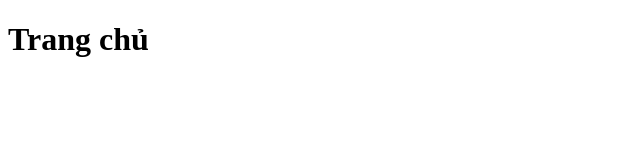
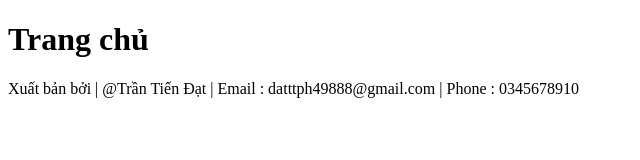
Before and after one commit to DV141105/Hoc_git, a plain HTML site: page index.html in a window 1280 px wide. Shown: the whole page, without its empty margins (0-640 px from the left). Drawn offline with Linux system fonts and the light colour scheme.

Commit message:
Update page index

```diff
--- a/index.html
+++ b/index.html
@@ -7,5 +7,7 @@
 </head>
 <body>
     <h1>Trang chủ</h1>
+
+    <footer>Xuất bản bởi | @Trần Tiến Đạt | Email : datttph49888@gmail.com | Phone : 0345678910</footer>
 </body>
 </html>
```
